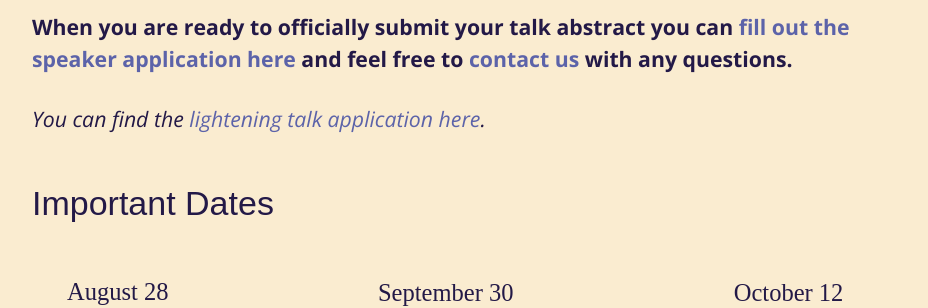
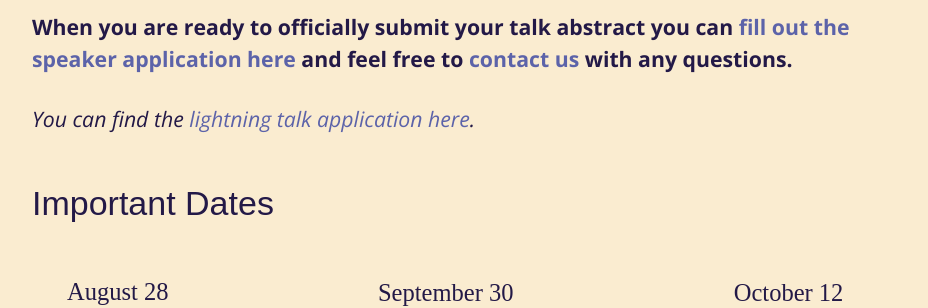
Before and after one commit to elaconf/elaconf.github.io, a Jekyll site: the page built from talk-inspiration/index.md, in a window 1280 px wide and 900 px high, scrolled down 328 px. Shown: the part 156-464 px from the top of the window, without its empty margins (175-1103 px from the left). Built offline with Jekyll 4.4.1, drawn with Linux system fonts in a browser that asks for light colours; nearby versions of some CDN libraries; some web fonts are replaced.

Commit message:
spelling correction

```diff
--- a/index.html
+++ b/index.html
@@ -37,7 +37,7 @@ layout: default
   <h1>Call for speakers</h1>
   <img class="timeline" src="images/timeline.svg" alt="A timeline of speaker application important dates; open August 28, end September 30, notifications October 12"/>
   <h2>Lightning talks</h2>
-  <p>Reach out to us to propose a 5 minute lightening talk on a topic of your choosing; doesn't have to be tech related! These lightening talks will be conducted at our <strong>Friday November 20th</strong> evening meet and greet in a super fun and comfortable environment.</p>
+  <p>Reach out to us to propose a 5 minute lightning talk on a topic of your choosing; doesn't have to be tech related! These lightning talks will be conducted at our <strong>Friday November 20th</strong> evening meet and greet in a super fun and comfortable environment.</p>
   <p class="text-center"><a href="http://goo.gl/forms/lRSWCTrXe8" class="button">Submit a lightning talk!</a></p>
 
   <h2>Panels, presentations, &amp; workshops</h2>
--- a/talk-inspiration/index.md
+++ b/talk-inspiration/index.md
@@ -7,7 +7,7 @@ The following topics help summarize what ELA Conf is all about. This list is for
 
 **When you are ready to officially submit your talk abstract you can [fill out the speaker application here](http://goo.gl/forms/8iz7wdRLaa) and feel free to [contact us](mailto:hello@elaconf.com) with any questions.**
 
-*You can find the [lightening talk application here](http://goo.gl/forms/lRSWCTrXe8).*
+*You can find the [lightning talk application here](http://goo.gl/forms/lRSWCTrXe8).*
 
 ## Important Dates
 
```
